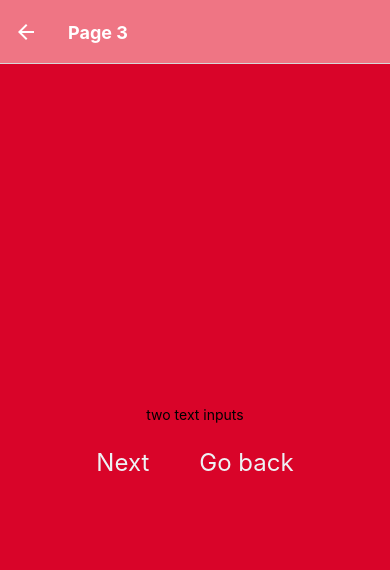
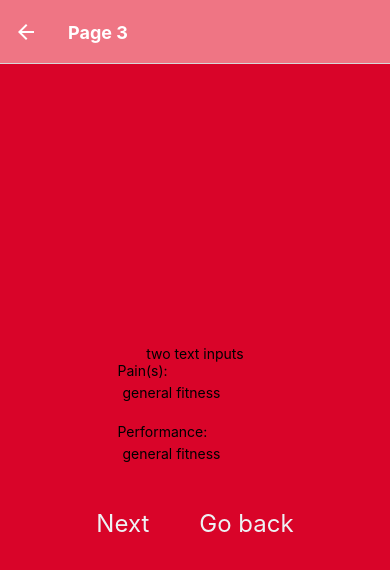
Before and after one commit to yamodah/Fitness_Log, a React Native app: screen /Page3 in a window 390 px wide. Shown: the top 570 px of the page. Built offline with nearby package versions, Linux system fonts and the light colour scheme.

Commit message:
biulidng out page 3 with text inputs and fixing spelling of changeHandler

```diff
--- a/src/components/Page2.js
+++ b/src/components/Page2.js
@@ -8,7 +8,7 @@ const Page2 = ({ navigation, route }) => {
   const [intensity, setIntensity] = useState(0);
   const dataPack= useData()
 
-  const changeHanlder = (setMethod, value) => {
+  const changeHandler = (setMethod, value) => {
     setMethod(value);
   };
   const collectData = ()=>{
@@ -34,7 +34,7 @@ const Page2 = ({ navigation, route }) => {
         maximumTrackTintColor="#000000"
         tapToSeek={true}
         step={1}
-        onSlidingComplete={(val)=>changeHanlder(setPre,val)}
+        onSlidingComplete={(val)=>changeHandler(setPre,val)}
       />
       </View>
       <View style={styles.sliderContainer}>
--- a/src/components/Page3.js
+++ b/src/components/Page3.js
@@ -1,10 +1,53 @@
-import React from 'react'
-import { StyleSheet, Text, View,TouchableOpacity } from 'react-native'
-
+import React, {useState} from 'react'
+import { StyleSheet, Text, View,TouchableOpacity,TextInput } from 'react-native'
+import { useData } from './GlobalContext'
 const Page3 = ({navigation}) => {
+  const [pain, setPain]=useState("")
+  const [performance,setPerformance] = useState("")
+  const dataPack = useData()
+  const changeHandler = (setMethod, value) => {
+    setMethod(value);
+  };
+  const collectData = ()=>{
+    dataPack.setData({
+      pain,performance,
+      ...dataPack.data
+    })
+    navigation.navigate("Page4",dataPack.data.type)
+  }
     return (
         <View style={styles.container}>
           <Text>two text inputs</Text>
+          <View >
+            <Text >Pain(s):</Text>
+            <TextInput
+            style={{maxWidth:155, padding:5}}
+              keyboardType="default"
+              onChange={({ nativeEvent }) =>
+                changeHandler(setPain, nativeEvent.text)
+              }
+              placeholder="general fitness"
+              maxLength={140}
+              returnKeyType="return"
+              value={pain}
+              multiline
+            />
+          </View>
+          <View >
+            <Text >Performance:</Text>
+            <TextInput
+            style={{maxWidth:155, padding:5}}
+              keyboardType="default"
+              onChange={({ nativeEvent }) =>
+                changeHandler(setPerformance, nativeEvent.text)
+              }
+              placeholder="general fitness"
+              maxLength={140}
+              returnKeyType="return"
+              value={performance}
+              multiline
+            />
+          </View>
             <View style={styles.buttonContainer}>
             <TouchableOpacity style={styles.button} onPress={()=>{navigation.navigate("Page4")}}>
               <Text style={styles.buttonText}>Next</Text>
```
